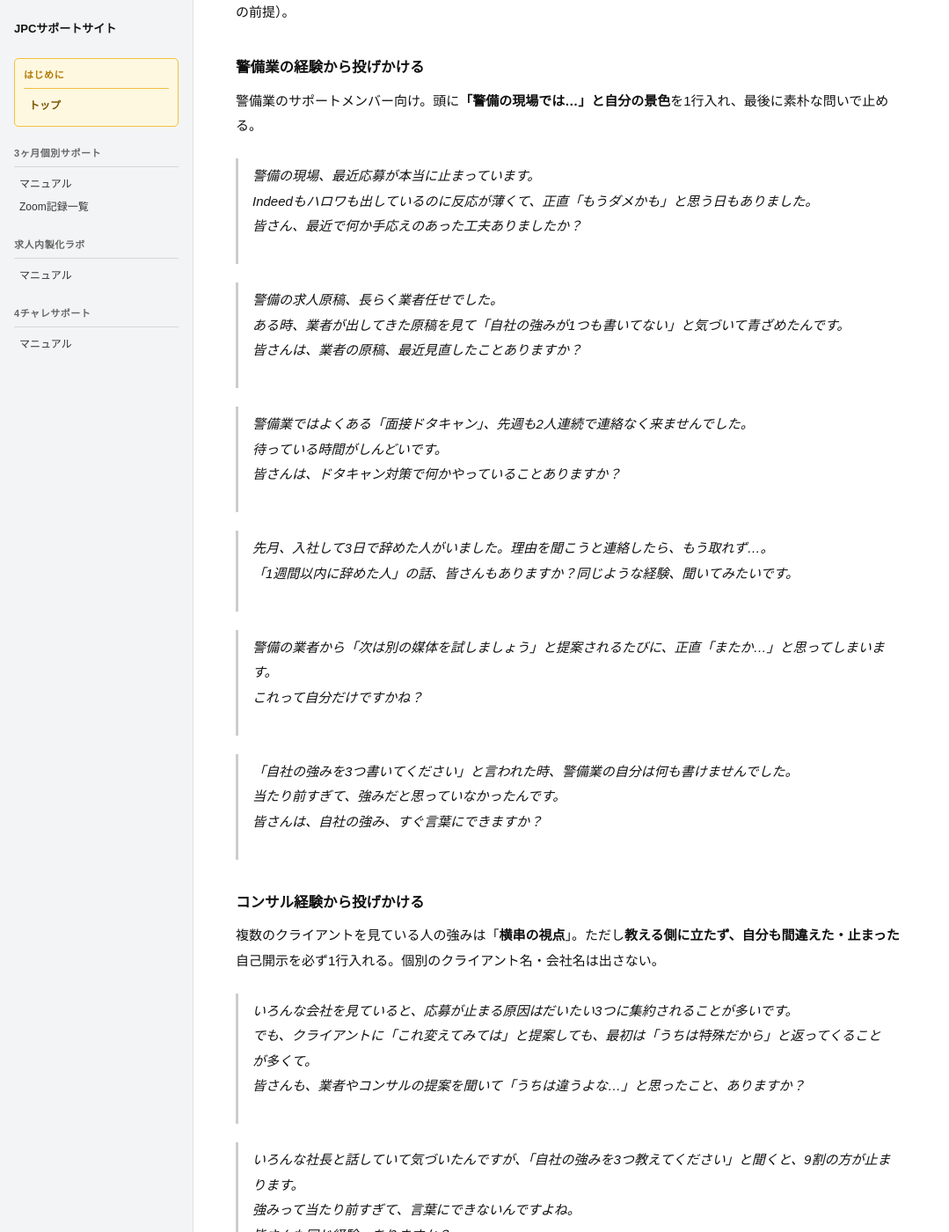
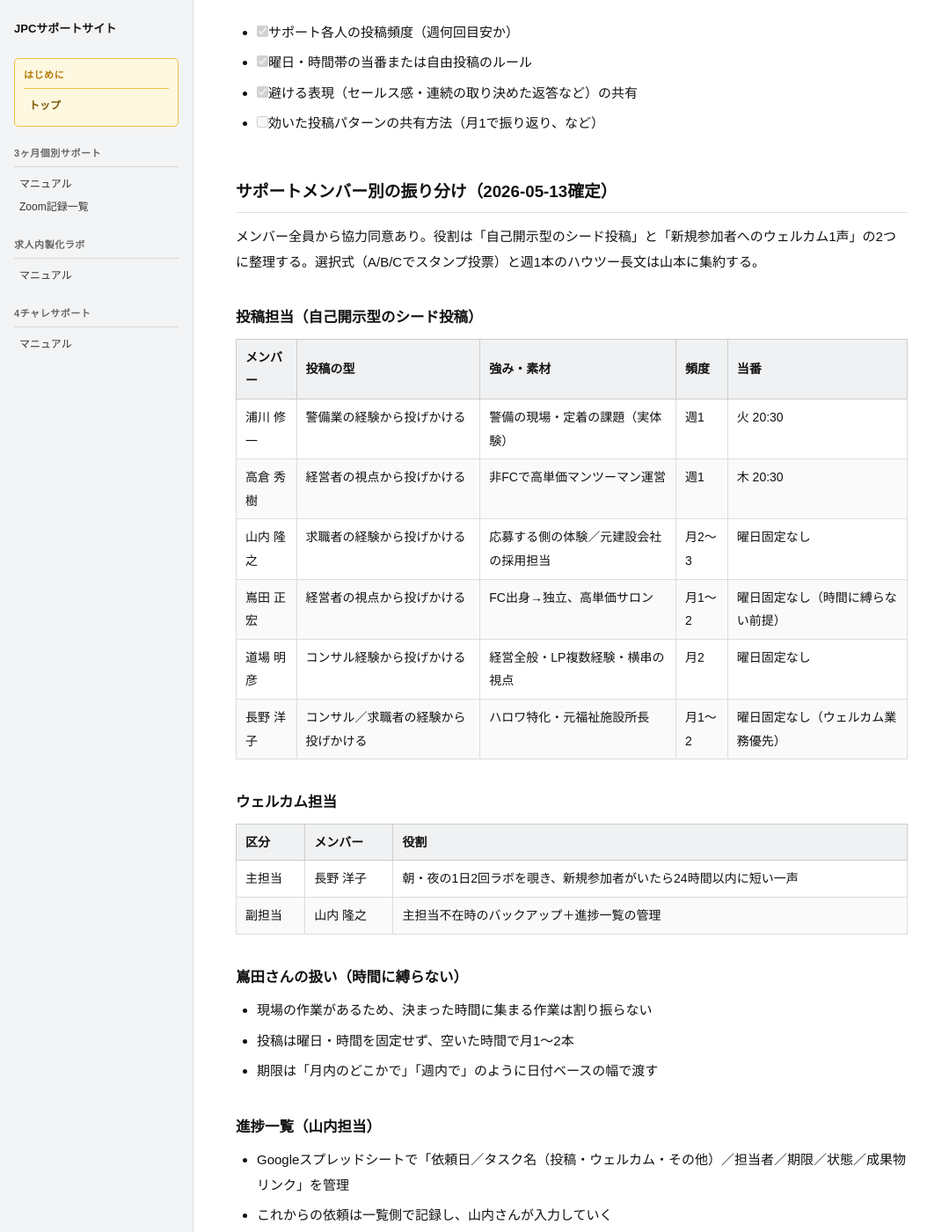
Before and after one commit to staffsolution/staffsolution-support, a Jekyll site: the page built from 求人内製化ラボ/マニュアル.md, in a window 1280 px wide and 1400 px high, scrolled down 3959 px. Shown: the whole window at 88% size, without its empty margins (0-1079 px from the left). Built offline with Jekyll 4.4.1, drawn with Linux system fonts in a browser that asks for light colours; some of the changed text lies outside the part shown.

Commit message:
求人内製化ラボ：2026-05-13 サポートメンバー振り分け確定を反映（投稿担当・ウェルカム・進捗管理）
Co-authored-by: Cursor <cursoragent@cursor.com>

```diff
--- a/求人内製化ラボ/マニュアル.md
+++ b/求人内製化ラボ/マニュアル.md
@@ -51,6 +51,16 @@ title: "求人内製化ラボ 活性化（サポートメンバー運用）"
 - 山本＋サポート各人に担当曜日を割り振る（誰が穴を開けないか明確化）
 - 1投稿は5〜15行で短くてもよい。「毎週必ず出る」ことが内容より優先
 
+確定済みの当番（2026-05-13時点）：
+
+- 火 20:30：浦川 修一（警備業の経験から）
+- 木 20:30：高倉 秀樹（経営者の視点から）
+- 曜日固定なし／月2〜3：山内 隆之（求職者の経験から）
+- 曜日固定なし／月1〜2：嶌田 正宏・道場 明彦・長野 洋子
+- 別枠／週1：山本（選択式の質問・ハウツー長文・ファシリ）
+
+詳しくは下記「サポートメンバー別の振り分け」を参照。
+
 ### 2位：スタンプ1個で答えられる質問を週1回入れる（山本担当）
 
 ロム専90%を9%層に上げる唯一の入口。書き込みを求めると永遠に動かない人も、スタンプならタップしてくれる。
@@ -77,6 +87,13 @@ title: "求人内製化ラボ 活性化（サポートメンバー運用）"
 - サポートの誰かが新規参加者の名前を出して短い一文（「〇〇さん、はじめまして」程度）
 - 圧をかけない（「自己紹介してください」と要求しない）
 - 「もし求人で困ってることあれば、書いてみてくださいね」くらいの軽さで止める
+
+担当（2026-05-13確定）：
+
+- 主担当：長野 洋子（朝・夜の1日2回ラボを覗き、24時間以内に一声）
+- 副担当：山内 隆之（主担当不在時のバックアップ）
+
+主担当に旅行・出張などで動けない期間がある場合は、その都度運営に共有する。
 
 ### 5位：サポートのシード投稿は「自分の言葉」で出す
 
@@ -106,14 +123,63 @@ title: "求人内製化ラボ 活性化（サポートメンバー運用）"
 
 打ち合わせ後、決まった内容をここに追記する。
 
-- [ ] サポート各人の投稿頻度（週何回目安か）
-- [ ] 曜日・時間帯の当番または自由投稿のルール
-- [ ] 避ける表現（セールス感・連続の取り決めた返答など）の共有
+- [x] サポート各人の投稿頻度（週何回目安か）
+- [x] 曜日・時間帯の当番または自由投稿のルール
+- [x] 避ける表現（セールス感・連続の取り決めた返答など）の共有
 - [ ] 効いた投稿パターンの共有方法（月1で振り返り、など）
+
+## サポートメンバー別の振り分け（2026-05-13確定）
+
+メンバー全員から協力同意あり。役割は「自己開示型のシード投稿」と「新規参加者へのウェルカム1声」の2つに整理する。選択式（A/B/Cでスタンプ投票）と週1本のハウツー長文は山本に集約する。
+
+### 投稿担当（自己開示型のシード投稿）
+
+| メンバー | 投稿の型 | 強み・素材 | 頻度 | 当番 |
+|---|---|---|---|---|
+| 浦川 修一 | 警備業の経験から投げかける | 警備の現場・定着の課題（実体験） | 週1 | 火 20:30 |
+| 高倉 秀樹 | 経営者の視点から投げかける | 非FCで高単価マンツーマン運営 | 週1 | 木 20:30 |
+| 山内 隆之 | 求職者の経験から投げかける | 応募する側の体験／元建設会社の採用担当 | 月2〜3 | 曜日固定なし |
+| 嶌田 正宏 | 経営者の視点から投げかける | FC出身→独立、高単価サロン | 月1〜2 | 曜日固定なし（時間に縛らない前提） |
+| 道場 明彦 | コンサル経験から投げかける | 経営全般・LP複数経験・横串の視点 | 月2 | 曜日固定なし |
+| 長野 洋子 | コンサル／求職者の経験から投げかける | ハロワ特化・元福祉施設所長 | 月1〜2 | 曜日固定なし（ウェルカム業務優先） |
+
+### ウェルカム担当
+
+| 区分 | メンバー | 役割 |
+|---|---|---|
+| 主担当 | 長野 洋子 | 朝・夜の1日2回ラボを覗き、新規参加者がいたら24時間以内に短い一声 |
+| 副担当 | 山内 隆之 | 主担当不在時のバックアップ＋進捗一覧の管理 |
+
+### 嶌田さんの扱い（時間に縛らない）
+
+- 現場の作業があるため、決まった時間に集まる作業は割り振らない
+- 投稿は曜日・時間を固定せず、空いた時間で月1〜2本
+- 期限は「月内のどこかで」「週内で」のように日付ベースの幅で渡す
+
+### 進捗一覧（山内担当）
+
+- Googleスプレッドシートで「依頼日／タスク名（投稿・ウェルカム・その他）／担当者／期限／状態／成果物リンク」を管理
+- これからの依頼は一覧側で記録し、山内さんが入力していく
+- 共有設定は「リンクを知っている人が編集」
 
 ## 打ち合わせメモ（追記用）
 
-（日付・参加者・決定事項をここに書く）
+### 2026-05-13 振り分け確定打ち合わせ
+
+- 参加者：山本／サポートメンバー全員（道場・高倉・嶌田・長野・山内・浦川）
+- 決定事項：
+  - 6名全員が活性化に協力する
+  - 嶌田さんは現場の都合により、決まった時間に動く作業は割り振らない（非同期前提）
+  - 投稿担当の型・頻度・当番は上記「サポートメンバー別の振り分け」のとおりに確定
+  - ウェルカム主担当＝長野、副担当＝山内に確定
+  - 山内さんは「求職者の経験から投げかける」型のシード投稿担当として追加（前回の打ち合わせで本人から申告があったため）
+  - 選択式（A/B/Cのスタンプ投票）と週1本のハウツー長文は山本担当として明記
+  - 進捗一覧は山内さんが管理（運営からの依頼はこの一覧に集約）
+
+### 次回の打ち合わせで確認したいこと
+
+- 効いた投稿パターンの共有方法（月1の振り返りでよいか）
+- 投稿が偏った場合の調整ルール（月内のどこかで未投稿の人へのリマインドの仕方）
 
 ---
 
```
